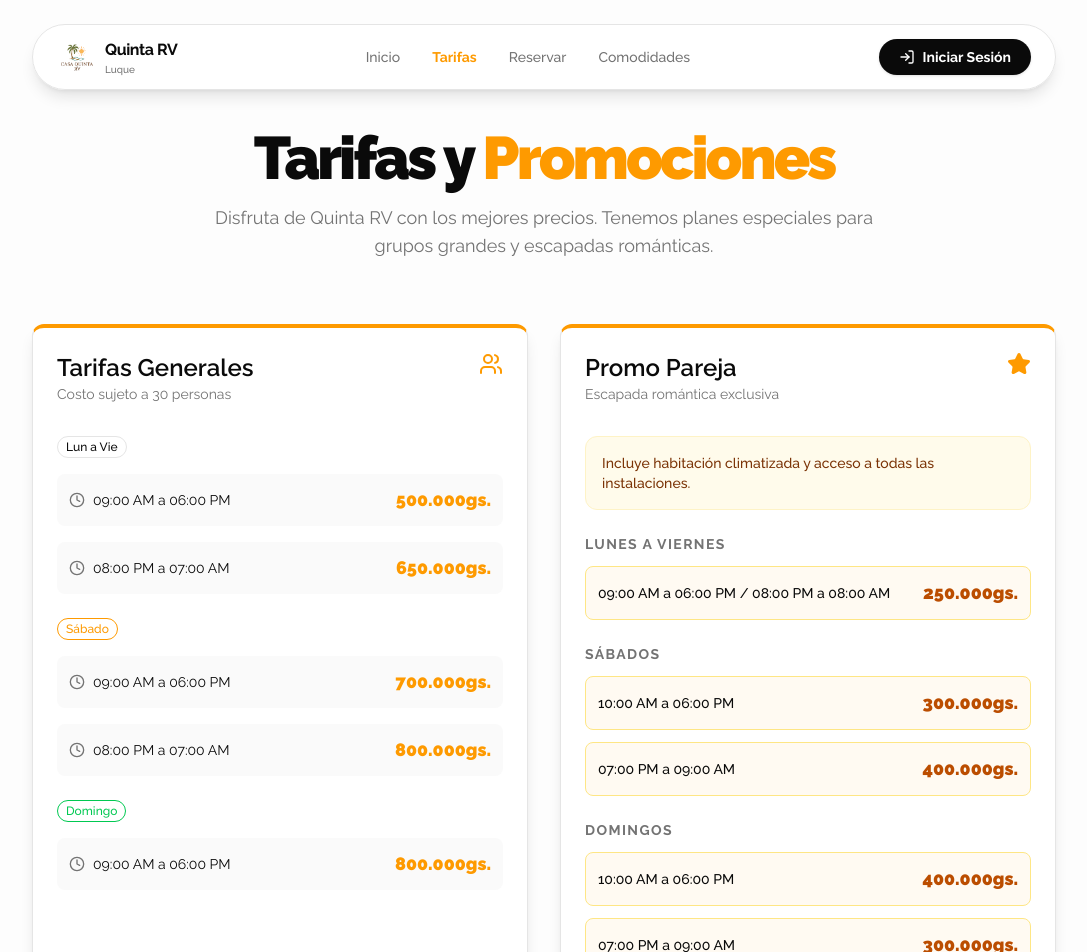
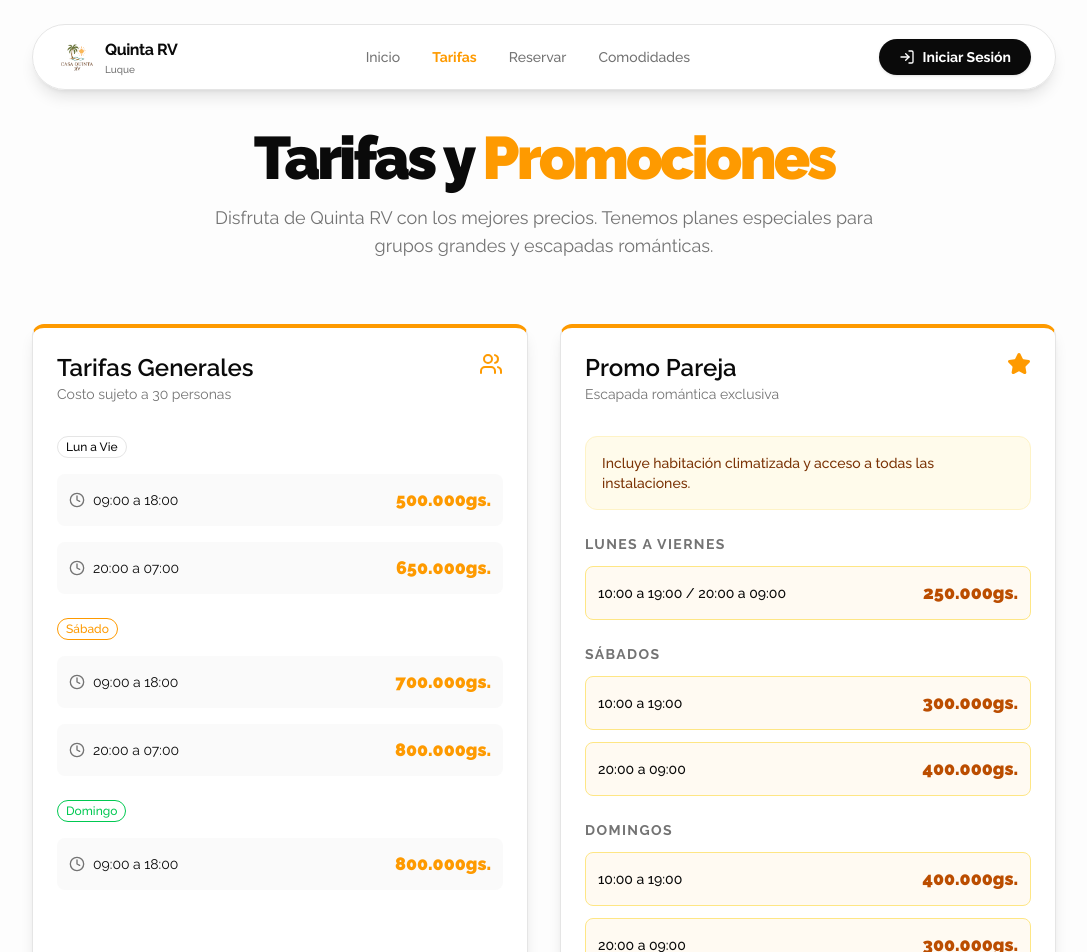
Before and after one commit to zcaraluna/quinta-rv, a Next.js app: page /tarifas in a window 1280 px wide. Shown: the top 952 px of the page, without its empty margins (96-1183 px from the left). Built offline with nearby package versions, Linux system fonts and the light colour scheme; no server answers.

Commit message:
corregido horario de promo pareja, cambiado el uso de horas de formato 12 horas a 24 horas

```diff
--- a/src/app/(admin)/admin/reservas/page.tsx
+++ b/src/app/(admin)/admin/reservas/page.tsx
@@ -156,7 +156,10 @@ export default async function BookingsPage({
                                                 {format(booking.bookingDate, "EEEE d 'de' MMMM", { locale: es })}
                                             </span>
                                             <span className="text-[11px] font-black text-primary/70 uppercase tracking-widest mt-1">
-                                                {booking.slot === 'DAY' ? 'Turno Día (09:00 - 19:00)' : 'Turno Noche (21:00 - 07:00)'}
+                                                {booking.slot === 'DAY'
+                                                    ? `Turno Día (${booking.isCouplePromo === "true" ? "10:00 - 19:00" : "09:00 - 18:00"})`
+                                                    : `Turno Noche (${booking.isCouplePromo === "true" ? "20:00 - 09:00" : "20:00 - 07:00"})`
+                                                }
                                             </span>
                                         </div>
                                     </TableCell>
--- a/src/app/(public)/estado/[id]/page.tsx
+++ b/src/app/(public)/estado/[id]/page.tsx
@@ -74,7 +74,10 @@ export default async function StatusPage({ params }: { params: Promise<{ id: str
                         <div className="flex justify-between items-center text-sm">
                             <span className="text-muted-foreground font-medium">Horario</span>
                             <Badge variant="secondary" className="font-black px-3 rounded-full">
-                                {booking.slot === 'DAY' ? "Día (9:00 AM - 6:00 PM)" : "Noche (8:00 PM - 7:00 AM)"}
+                                {booking.slot === 'DAY'
+                                    ? `Día (${booking.isCouplePromo === "true" ? "10:00 - 19:00" : "09:00 - 18:00"})`
+                                    : `Noche (${booking.isCouplePromo === "true" ? "20:00 - 09:00" : "20:00 - 07:00"})`
+                                }
                             </Badge>
                         </div>
                         <div className="flex justify-between items-center text-sm">
--- a/src/app/(public)/tarifas/page.tsx
+++ b/src/app/(public)/tarifas/page.tsx
@@ -37,14 +37,14 @@ export default function PricingPage() {
                                 <div className="flex justify-between items-center p-3 bg-muted/50 rounded-lg">
                                     <div className="flex items-center gap-2 text-sm">
                                         <Clock className="h-4 w-4 text-muted-foreground" />
-                                        <span>09:00 AM a 06:00 PM</span>
+                                        <span>09:00 a 18:00</span>
                                     </div>
                                     <span className="font-black text-lg text-primary">500.000gs.</span>
                                 </div>
                                 <div className="flex justify-between items-center p-3 bg-muted/50 rounded-lg">
                                     <div className="flex items-center gap-2 text-sm">
                                         <Clock className="h-4 w-4 text-muted-foreground" />
-                                        <span>08:00 PM a 07:00 AM</span>
+                                        <span>20:00 a 07:00</span>
                                     </div>
                                     <span className="font-black text-lg text-primary">650.000gs.</span>
                                 </div>
@@ -57,14 +57,14 @@ export default function PricingPage() {
                                 <div className="flex justify-between items-center p-3 bg-muted/50 rounded-lg">
                                     <div className="flex items-center gap-2 text-sm">
                                         <Clock className="h-4 w-4 text-muted-foreground" />
-                                        <span>09:00 AM a 06:00 PM</span>
+                                        <span>09:00 a 18:00</span>
                                     </div>
                                     <span className="font-black text-lg text-primary">700.000gs.</span>
                                 </div>
                                 <div className="flex justify-between items-center p-3 bg-muted/50 rounded-lg">
                                     <div className="flex items-center gap-2 text-sm">
                                         <Clock className="h-4 w-4 text-muted-foreground" />
-                                        <span>08:00 PM a 07:00 AM</span>
+                                        <span>20:00 a 07:00</span>
                                     </div>
                                     <span className="font-black text-lg text-primary">800.000gs.</span>
                                 </div>
@@ -77,7 +77,7 @@ export default function PricingPage() {
                                 <div className="flex justify-between items-center p-3 bg-muted/50 rounded-lg">
                                     <div className="flex items-center gap-2 text-sm">
                                         <Clock className="h-4 w-4 text-muted-foreground" />
-                                        <span>09:00 AM a 06:00 PM</span>
+                                        <span>09:00 a 18:00</span>
                                     </div>
                                     <span className="font-black text-lg text-primary">800.000gs.</span>
                                 </div>
@@ -104,7 +104,7 @@ export default function PricingPage() {
                             <div className="space-y-3">
                                 <h3 className="font-bold text-sm text-muted-foreground uppercase tracking-widest">Lunes a Viernes</h3>
                                 <div className="flex justify-between items-center p-3 bg-amber-500/5 rounded-lg border border-amber-200">
-                                    <span className="text-sm font-medium">09:00 AM a 06:00 PM / 08:00 PM a 08:00 AM</span>
+                                    <span className="text-sm font-medium">10:00 a 19:00 / 20:00 a 09:00</span>
                                     <span className="font-black text-lg text-amber-700">250.000gs.</span>
                                 </div>
                             </div>
@@ -112,11 +112,11 @@ export default function PricingPage() {
                             <div className="space-y-3">
                                 <h3 className="font-bold text-sm text-muted-foreground uppercase tracking-widest">Sábados</h3>
                                 <div className="flex justify-between items-center p-3 bg-amber-500/5 rounded-lg border border-amber-200">
-                                    <span className="text-sm font-medium">10:00 AM a 06:00 PM</span>
+                                    <span className="text-sm font-medium">10:00 a 19:00</span>
                                     <span className="font-black text-lg text-amber-700">300.000gs.</span>
                                 </div>
                                 <div className="flex justify-between items-center p-3 bg-amber-500/5 rounded-lg border border-amber-200">
-                                    <span className="text-sm font-medium">07:00 PM a 09:00 AM</span>
+                                    <span className="text-sm font-medium">20:00 a 09:00</span>
                                     <span className="font-black text-lg text-amber-700">400.000gs.</span>
                                 </div>
                             </div>
@@ -124,11 +124,11 @@ export default function PricingPage() {
                             <div className="space-y-3">
                                 <h3 className="font-bold text-sm text-muted-foreground uppercase tracking-widest">Domingos</h3>
                                 <div className="flex justify-between items-center p-3 bg-amber-500/5 rounded-lg border border-amber-200">
-                                    <span className="text-sm font-medium">10:00 AM a 06:00 PM</span>
+                                    <span className="text-sm font-medium">10:00 a 19:00</span>
                                     <span className="font-black text-lg text-amber-700">400.000gs.</span>
                                 </div>
                                 <div className="flex justify-between items-center p-3 bg-amber-500/5 rounded-lg border border-amber-200">
-                                    <span className="text-sm font-medium">07:00 PM a 09:00 AM</span>
+                                    <span className="text-sm font-medium">20:00 a 09:00</span>
                                     <span className="font-black text-lg text-amber-700">300.000gs.</span>
                                 </div>
                             </div>
--- a/src/components/booking/pricing-modal.tsx
+++ b/src/components/booking/pricing-modal.tsx
@@ -84,8 +84,8 @@ export function PricingModal() {
                     </section>
 
                     <div className="text-[10px] text-muted-foreground bg-muted/30 p-2 rounded">
-                        * Horarios: Día (09:00 AM - 06:00 PM) | Noche (08:00 PM - 07:00/08:00 AM).
-                        Los horarios exactos pueden variar según el día seleccionado.
+                        * Horarios: Día (09:00 - 18:00) | Noche (20:00 - 07:00).
+                        Promo Parejas: Día (10:00 - 19:00) | Noche (20:00 - 09:00).
                     </div>
                 </div>
             </DialogContent>
```
Also changed, not shown: src/components/admin/manual-booking-form.tsx (+8 -2 lines), src/components/booking/booking-form.tsx (+6 -2 lines), src/components/booking/booking-wizard.tsx (+69 -63 lines).
